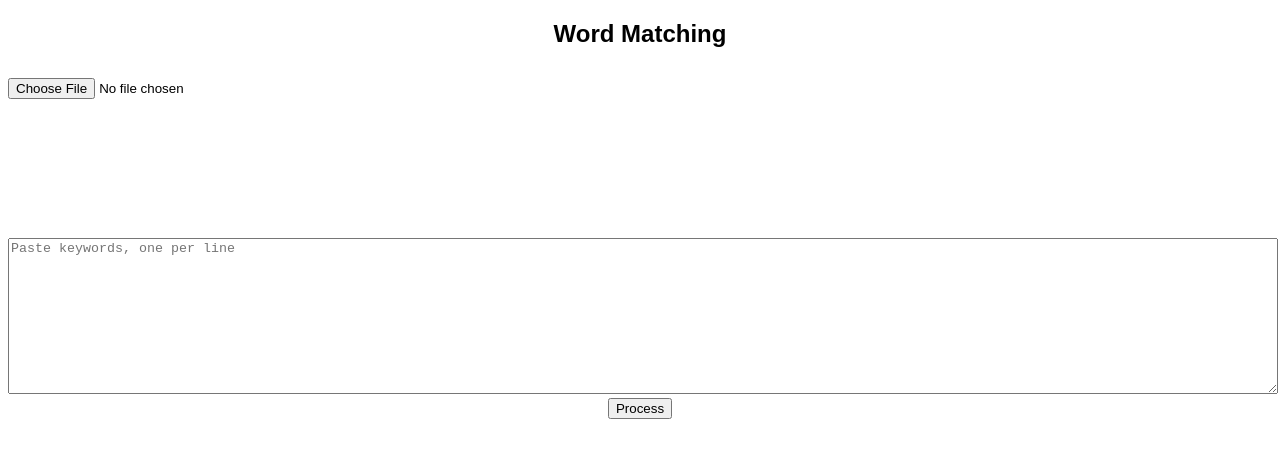
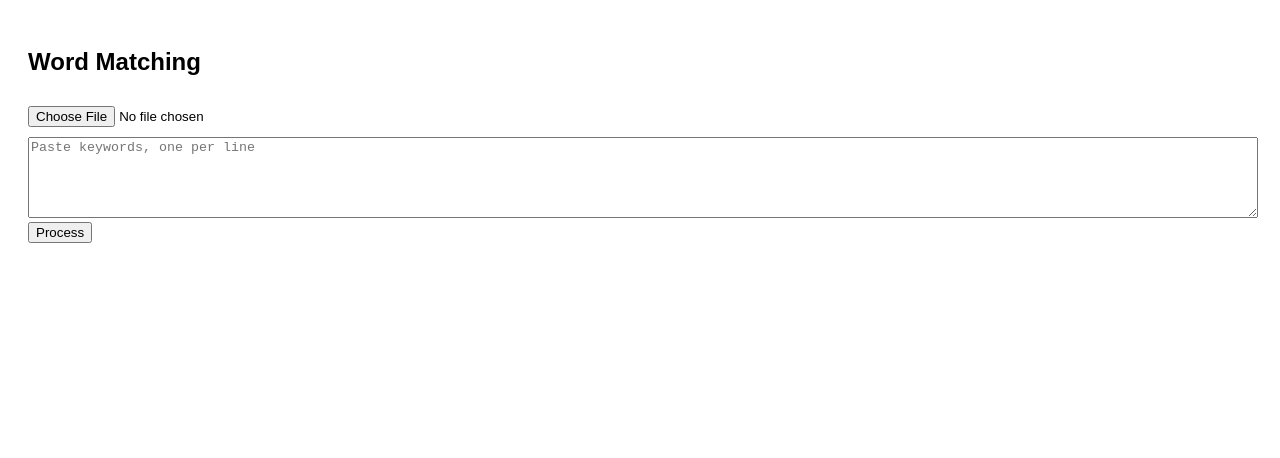
Before and after one commit to AMG22075/word-matching, a plain HTML site: page index.html in a window 1280 px wide. Drawn offline with Linux system fonts and the light colour scheme.

Commit message:
Update index.html

```diff
--- a/index.html
+++ b/index.html
@@ -5,8 +5,8 @@
   <meta name="viewport" content="width=device-width, initial-scale=1.0" />
   <title>Word Matching</title>
   <style>
-    body { font-family: sans-serif; text-align: center;}
-    textarea, input[type="file"] { width: 100%; margin-top: 10px; height: 150px;}
+    body { font-family: sans-serif; padding: 20px; }
+    textarea, input[type="file"] { width: 100%; margin-top: 10px; }
   </style>
 </head>
 <body>
```
